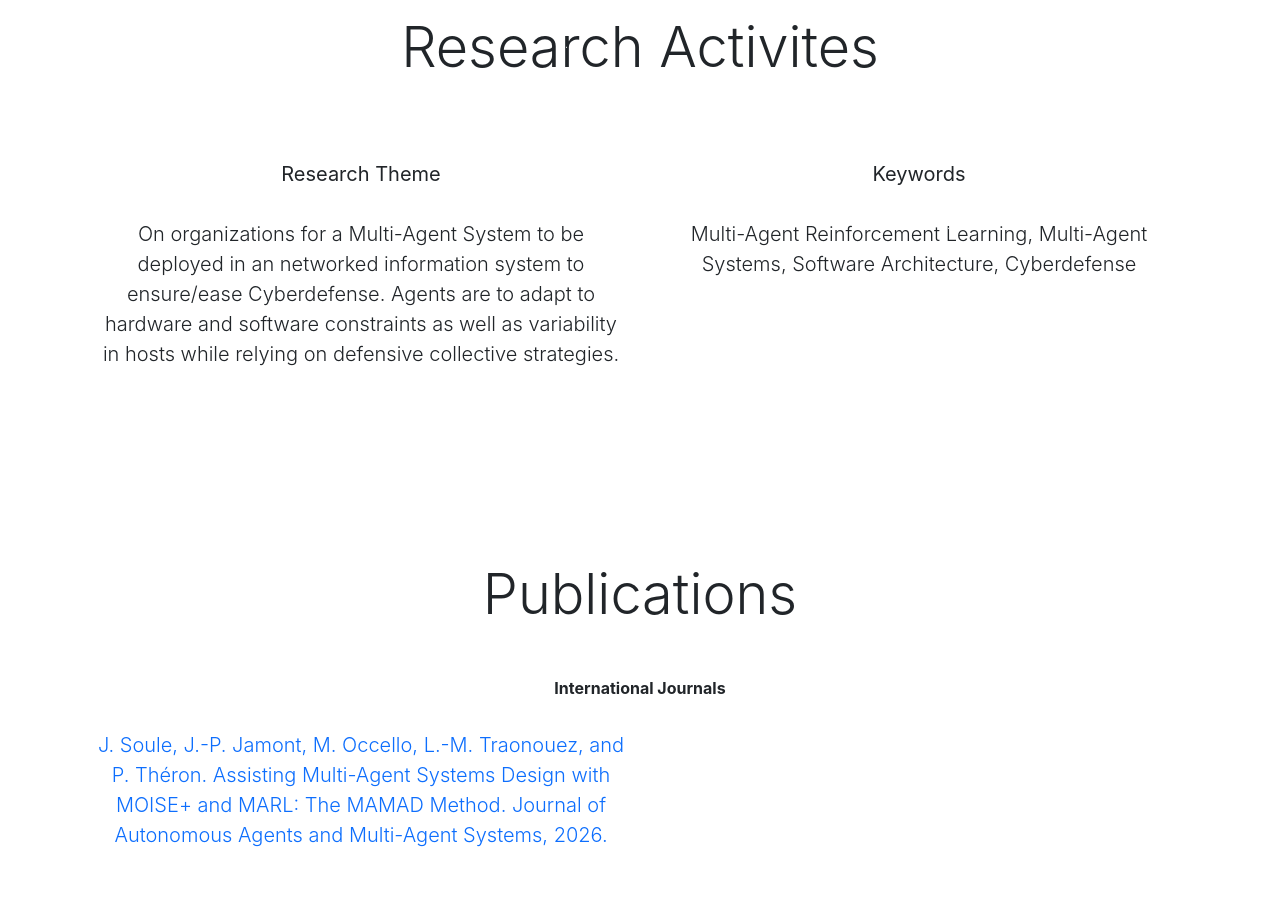
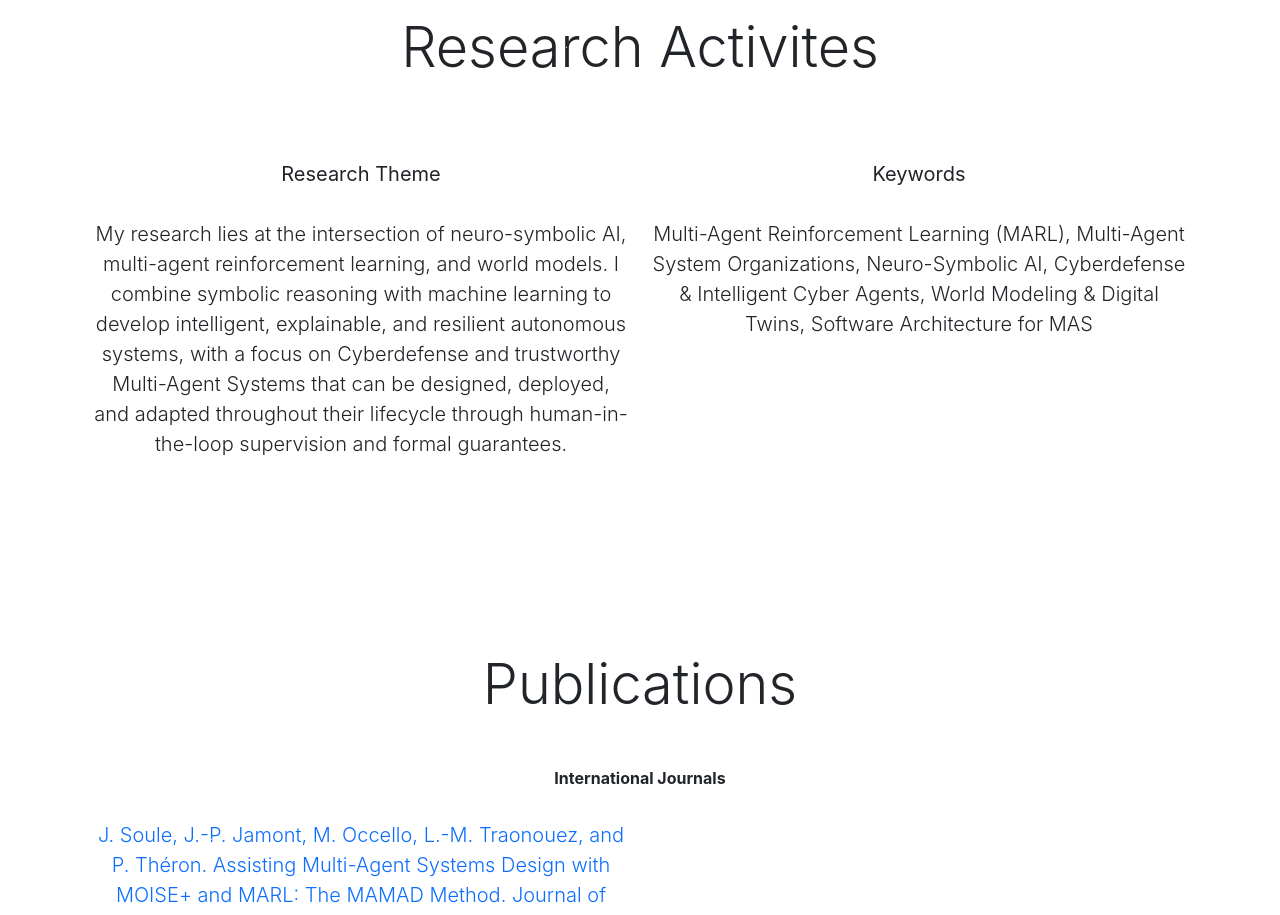
Before and after one commit to julien6/home, a React (Create React App) app: page / in a window 1280 px wide. Shown: the part 1760-2675 px from the top of the page. Built offline with nearby package versions, Linux system fonts and the light colour scheme; no server answers.

Commit message:
updated research activities

```diff
--- a/src/editable-stuff/config.js
+++ b/src/editable-stuff/config.js
@@ -250,11 +250,11 @@ const researchActivites = {
   heading: "Research Activites",
   data: [{
     title: "Research Theme",
-    description: "On organizations for a Multi-Agent System to be deployed in an networked information system to ensure/ease Cyberdefense. Agents are to adapt to hardware and software constraints as well as variability in hosts while relying on defensive collective strategies."
+    description: "My research lies at the intersection of neuro-symbolic AI, multi-agent reinforcement learning, and world models. I combine symbolic reasoning with machine learning to develop intelligent, explainable, and resilient autonomous systems, with a focus on Cyberdefense and trustworthy Multi-Agent Systems that can be designed, deployed, and adapted throughout their lifecycle through human-in-the-loop supervision and formal guarantees."
   },
   {
     title: "Keywords",
-    description: "Multi-Agent Reinforcement Learning, Multi-Agent Systems, Software Architecture, Cyberdefense"
+    description: "Multi-Agent Reinforcement Learning (MARL), Multi-Agent System Organizations, Neuro-Symbolic AI, Cyberdefense & Intelligent Cyber Agents, World Modeling & Digital Twins, Software Architecture for MAS"
   }]
 }
 
```
Also changed, not shown: src/editable-stuff/js_focus_photo.jpeg.
